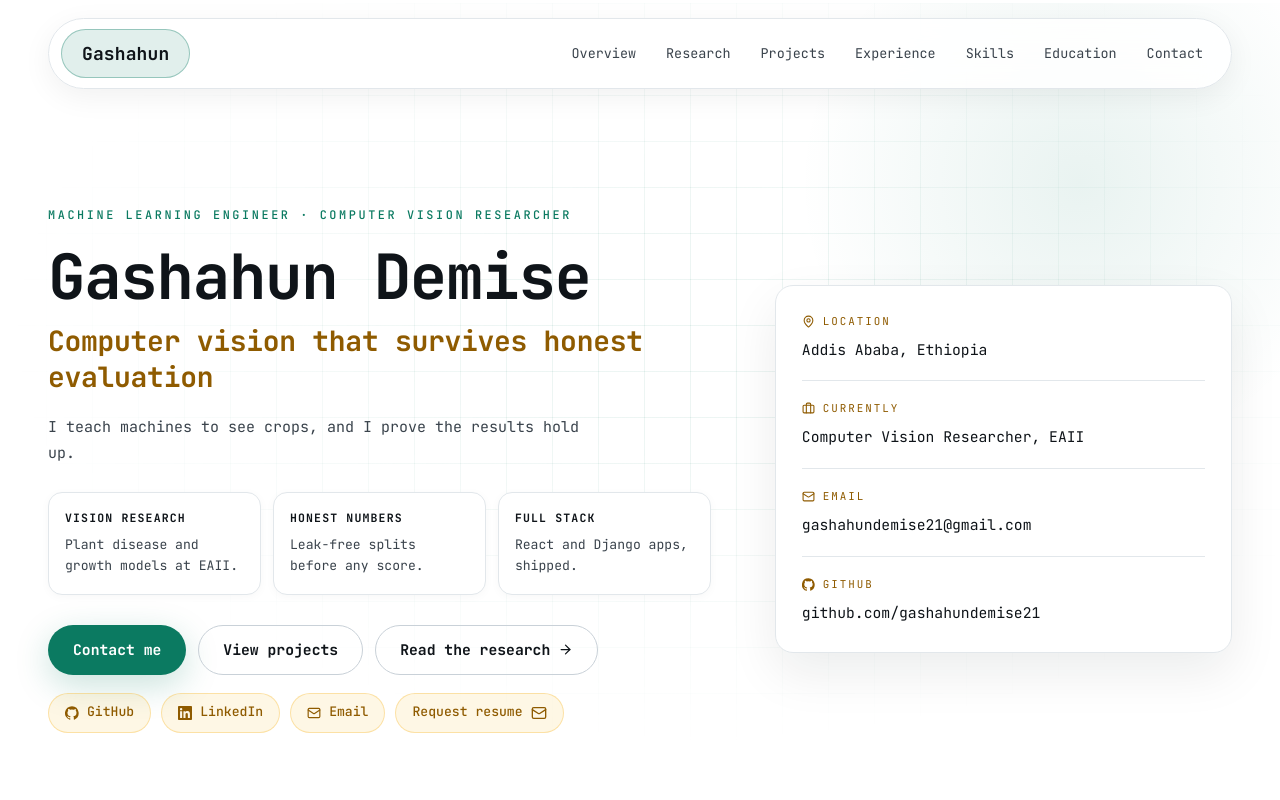
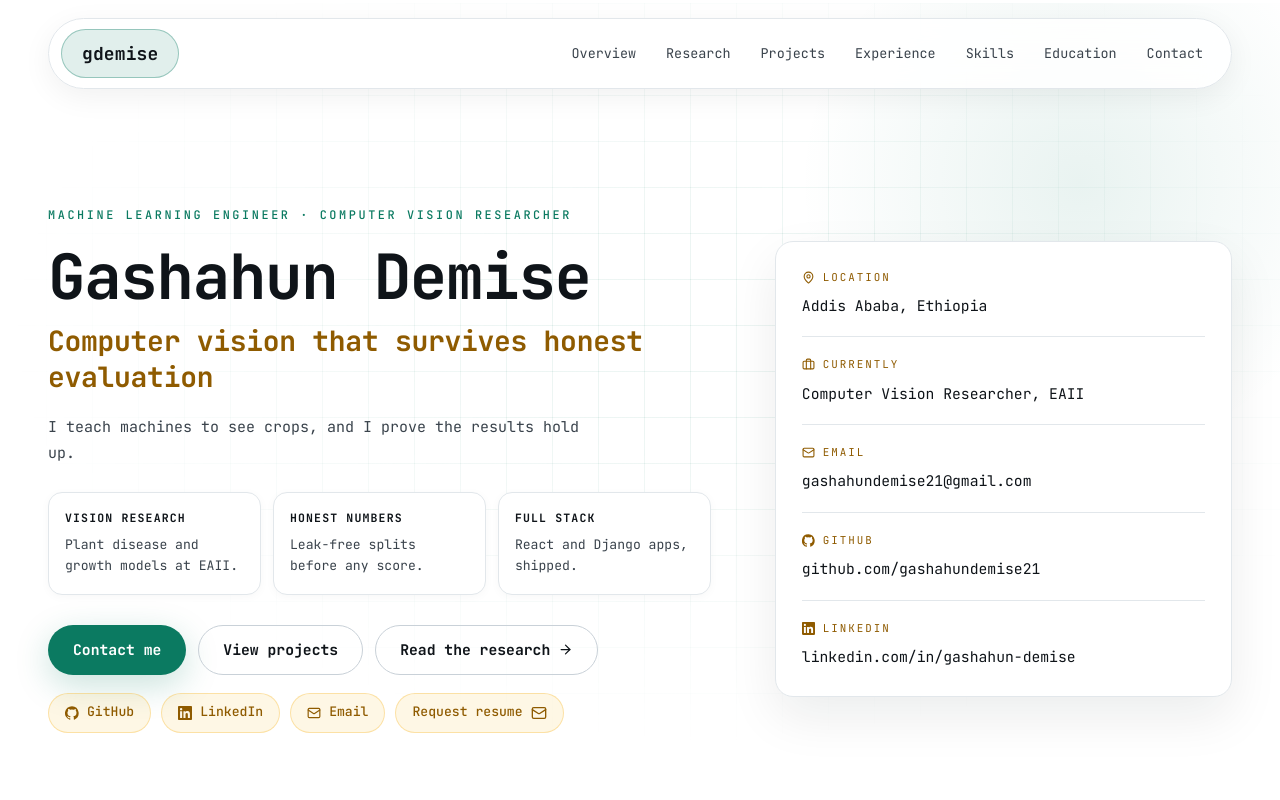
Before and after one commit to gashahundemise21/gashahun-demise-portfolio, a Next.js app: page / in a window 1280 px wide. Shown: the top 800 px of the page. Built offline with nearby package versions, Linux system fonts and the light colour scheme; no server answers.

Commit message:
Add LinkedIn to profile card and rename wordmark to gdemise

```diff
--- a/app/page.tsx
+++ b/app/page.tsx
@@ -84,6 +84,7 @@ export default function Home() {
               <div><dt><Briefcase size={13} aria-hidden="true" />Currently</dt><dd>Computer Vision Researcher, EAII</dd></div>
               <div><dt><Mail size={13} aria-hidden="true" />Email</dt><dd><a href={'mailto:' + profile.email}>{profile.email}</a></dd></div>
               <div><dt><Github size={13} aria-hidden="true" />GitHub</dt><dd><a href={profile.github} target="_blank" rel="noopener noreferrer">github.com/gashahundemise21</a></dd></div>
+              <div><dt><Linkedin size={13} aria-hidden="true" />LinkedIn</dt><dd><a href={profile.linkedin} target="_blank" rel="noopener noreferrer">linkedin.com/in/gashahun-demise</a></dd></div>
             </dl>
           </aside>
         </div>
--- a/components/Header.tsx
+++ b/components/Header.tsx
@@ -32,7 +32,7 @@ export function Header() {
   return (
     <header className="header">
       <div className="header-inner wrap">
-        <Link className="wordmark" href="/" aria-label="Gashahun Demise, home">Gashahun</Link>
+        <Link className="wordmark" href="/" aria-label="Gashahun Demise, home">gdemise</Link>
         <button
           ref={menuRef}
           className="menu-toggle"
```
